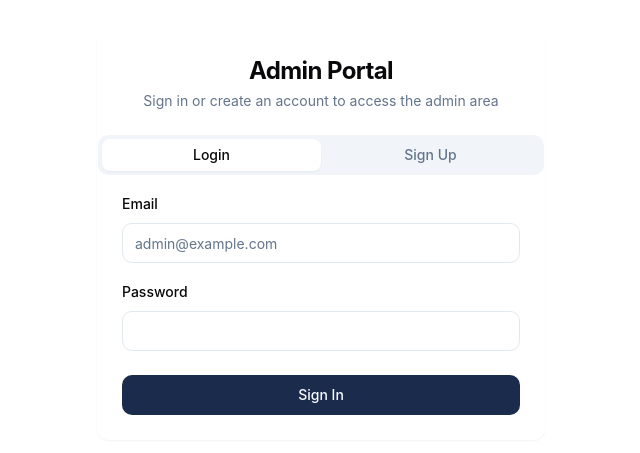
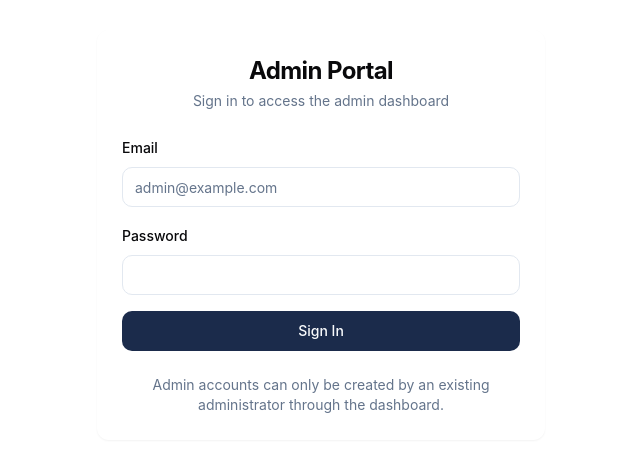
Before and after one commit to TsionTegene/mission-connect-hub, a React (Vite) app: page /admin/login in a window 1280 px wide. Shown: the part 165-618 px from the top of the page, without its empty margins (319-959 px from the left). Built offline with nearby package versions, Linux system fonts and the light colour scheme.

Commit message:
Restrict admin signup
Restrict admin signup functionality.

```diff
--- a/src/pages/AdminLogin.tsx
+++ b/src/pages/AdminLogin.tsx
@@ -4,7 +4,6 @@ import { useNavigate } from "react-router-dom";
 import { supabase } from "@/integrations/supabase/client";
 import { Button } from "@/components/ui/button";
 import { Input } from "@/components/ui/input";
-import { Tabs, TabsContent, TabsList, TabsTrigger } from "@/components/ui/tabs";
 import { Card, CardContent, CardDescription, CardFooter, CardHeader, CardTitle } from "@/components/ui/card";
 import { toast } from "sonner";
 
@@ -40,45 +39,15 @@ const AdminLogin = () => {
     }
   };
 
-  const handleSignUp = async (e: React.FormEvent) => {
-    e.preventDefault();
-    setLoading(true);
-
-    try {
-      const { data, error } = await supabase.auth.signUp({
-        email,
-        password,
-      });
-
-      if (error) {
-        toast.error("Sign up failed: " + error.message);
-        return;
-      }
-
-      toast.success("Sign up successful! Please check your email for confirmation.");
-    } catch (error) {
-      console.error("Unexpected error during sign up:", error);
-      toast.error("An unexpected error occurred");
-    } finally {
-      setLoading(false);
-    }
-  };
-
   return (
     <div className="flex min-h-screen items-center justify-center bg-background p-4">
       <Card className="w-full max-w-md glass">
         <CardHeader className="space-y-1">
           <CardTitle className="text-2xl font-bold text-center">Admin Portal</CardTitle>
           <CardDescription className="text-center">
-            Sign in or create an account to access the admin area
+            Sign in to access the admin dashboard
           </CardDescription>
         </CardHeader>
-        <Tabs defaultValue="login" className="w-full">
-          <TabsList className="grid w-full grid-cols-2 mb-4">
-            <TabsTrigger value="login">Login</TabsTrigger>
-            <TabsTrigger value="signup">Sign Up</TabsTrigger>
-          </TabsList>
-          <TabsContent value="login">
         <CardContent>
           <form onSubmit={handleLogin} className="space-y-4">
             <div className="space-y-2">
@@ -102,56 +71,20 @@ const AdminLogin = () => {
                 required
               />
             </div>
-              </form>
-            </CardContent>
-            <CardFooter>
             <Button
-                className="w-full"
-                onClick={handleLogin}
+              className="w-full mt-4"
+              type="submit"
               disabled={loading}
             >
               {loading ? "Signing in..." : "Sign In"}
             </Button>
-            </CardFooter>
-          </TabsContent>
-          <TabsContent value="signup">
-            <CardContent>
-              <form onSubmit={handleSignUp} className="space-y-4">
-                <div className="space-y-2">
-                  <label htmlFor="email-signup" className="text-sm font-medium">Email</label>
-                  <Input
-                    id="email-signup"
-                    type="email"
-                    placeholder="your@email.com"
-                    value={email}
-                    onChange={(e) => setEmail(e.target.value)}
-                    required
-                  />
-                </div>
-                <div className="space-y-2">
-                  <label htmlFor="password-signup" className="text-sm font-medium">Password</label>
-                  <Input
-                    id="password-signup"
-                    type="password"
-                    value={password}
-                    onChange={(e) => setPassword(e.target.value)}
-                    required
-                  />
-                  <p className="text-xs text-muted-foreground">Password must be at least 6 characters</p>
-                </div>
           </form>
         </CardContent>
-            <CardFooter>
-              <Button
-                className="w-full"
-                onClick={handleSignUp}
-                disabled={loading}
-              >
-                {loading ? "Creating account..." : "Create Account"}
-              </Button>
+        <CardFooter className="flex flex-col space-y-2">
+          <p className="text-sm text-center text-muted-foreground">
+            Admin accounts can only be created by an existing administrator through the dashboard.
+          </p>
         </CardFooter>
-          </TabsContent>
-        </Tabs>
       </Card>
     </div>
   );
```
Lines whose indentation alone changed are shown as unchanged.
